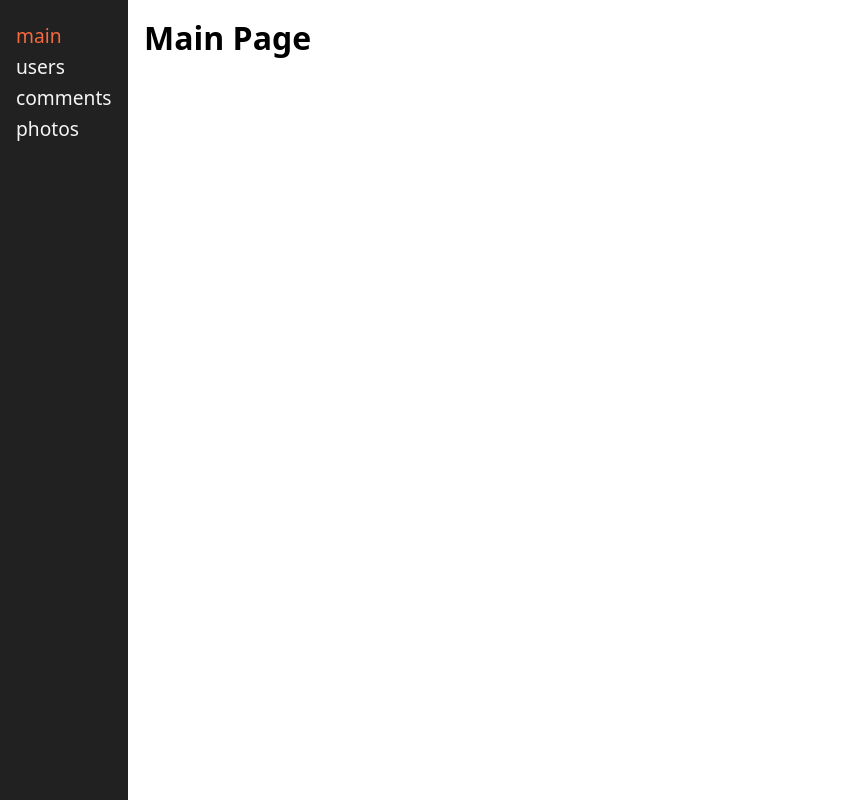
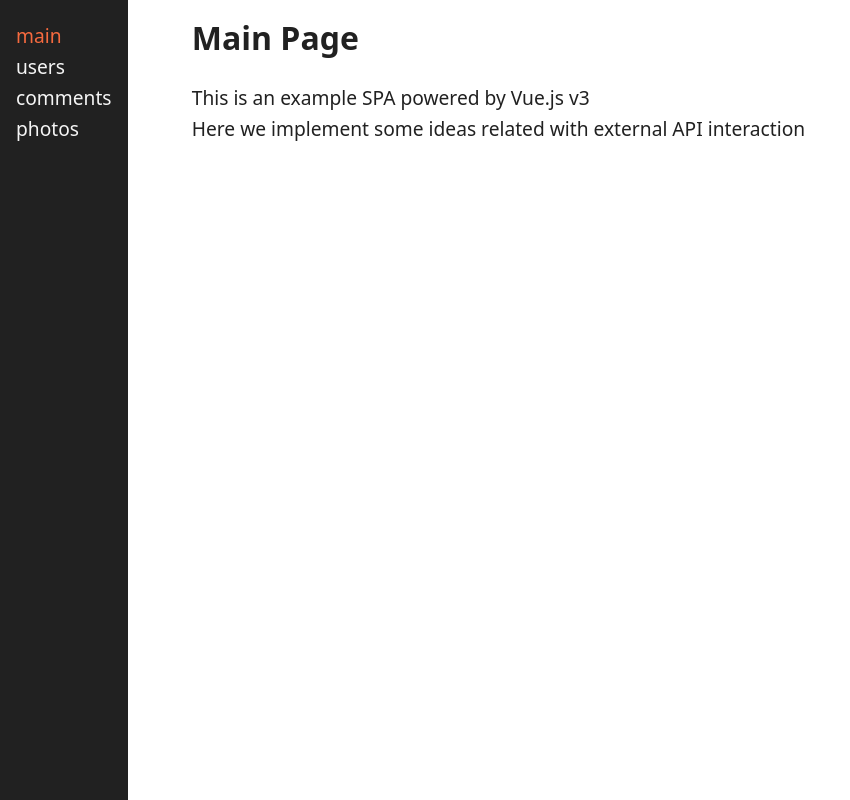
Before and after one commit to NaMax66/affluent-test, a Vue app: page / in a window 1280 px wide. Shown: the whole page, without its empty margins (0-850 px from the left). Built offline with nearby package versions, Linux system fonts and the light colour scheme.

Commit message:
add description

```diff
--- a/src/App.vue
+++ b/src/App.vue
@@ -35,6 +35,7 @@ body {
   padding: 0;
   margin: 0;
   box-sizing: border-box;
+  color: var(--c-black);
 }
 
 </style>
--- a/src/components/LayoutDefault.vue
+++ b/src/components/LayoutDefault.vue
@@ -23,6 +23,7 @@ export default defineComponent({
 }
 
 .main-content {
+  width: 100%;
   margin: 1rem;
 }
 </style>
--- a/src/pages/Main.vue
+++ b/src/pages/Main.vue
@@ -1,6 +1,14 @@
 <template>
-  <div>
+  <div class="page-main">
     <h1>Main Page</h1>
+    <div class="description">
+      <p>
+        This is an example SPA powered by Vue.js v3
+      </p>
+      <p>
+        Here we implement some ideas related with external API interaction
+      </p>
+    </div>
   </div>
 </template>
 
@@ -13,5 +21,15 @@ export default defineComponent({
 </script>
 
 <style scoped>
+.page-main {
+  width: 100%;
+  max-width: var(--width-min-desktop);
+  margin: 0 auto;
+}
 
+.description {
+  margin-top: 1.5rem;
+  font-size: 1.2rem;
+  line-height: 1.6;
+}
 </style>
```
